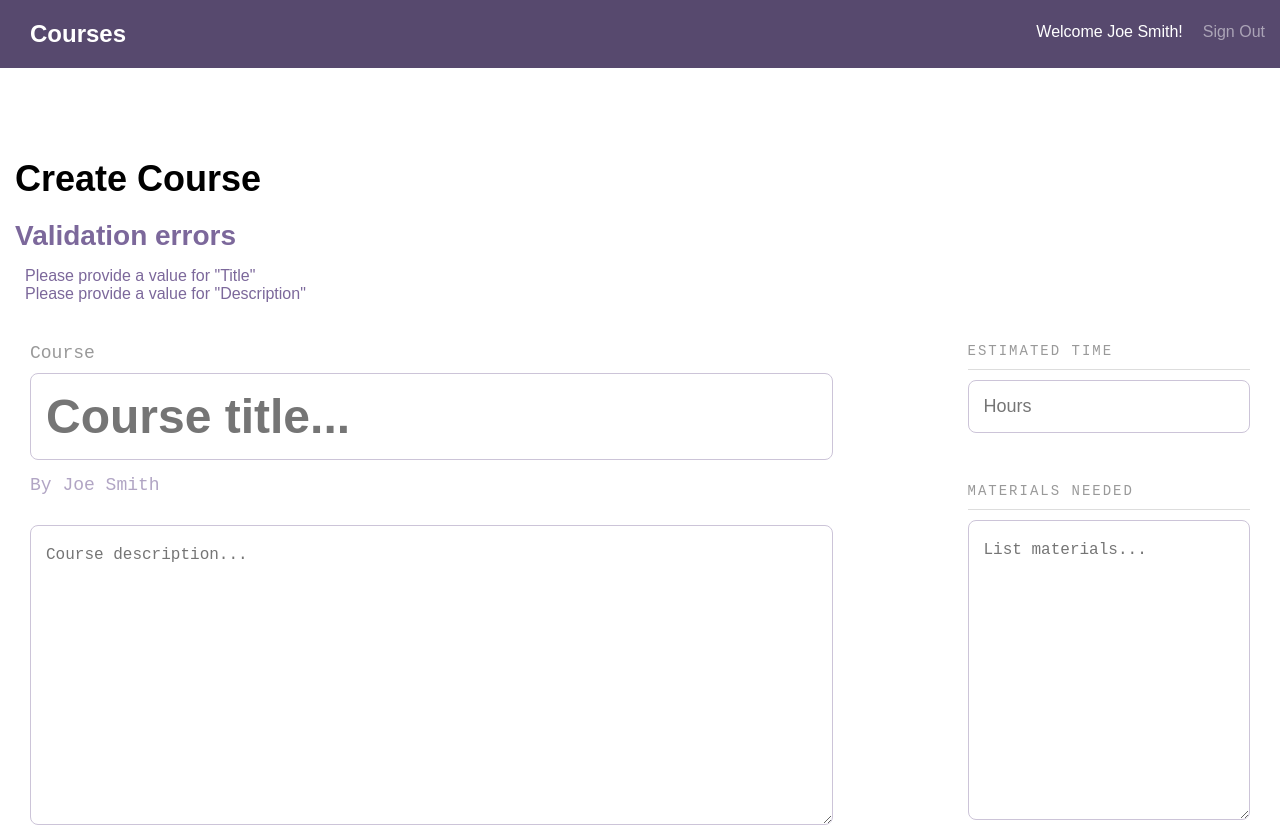
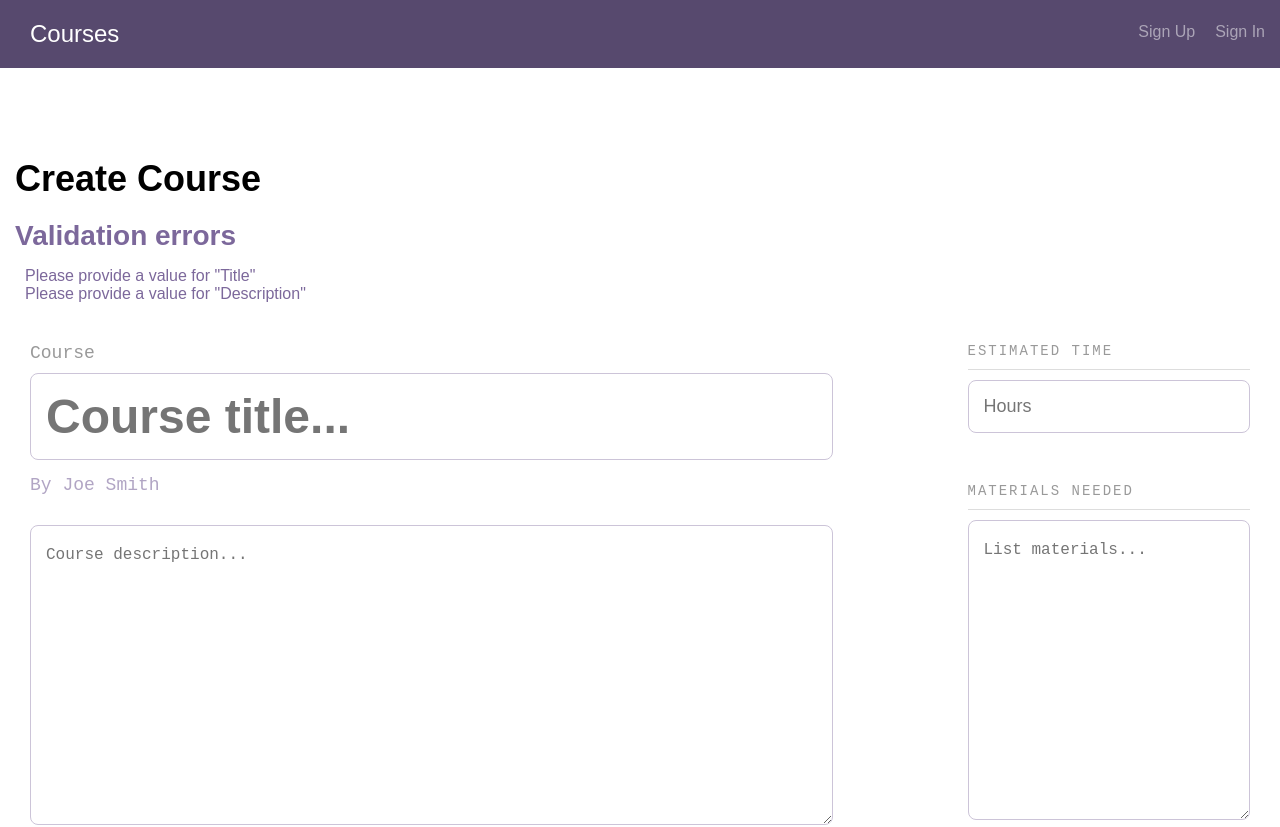
Before and after one commit to mk0b/full-stack-react-rest-api-project-10, a React (Create React App) app in the folder client/: page /courses/create in a window 1280 px wide. Shown: the top 827 px of the page. Built offline with nearby package versions, Linux system fonts and the light colour scheme.

Commit message:
Working on Auth in Header

```diff
--- a/client/src/components/Context.js
+++ b/client/src/components/Context.js
@@ -6,13 +6,19 @@ const Context = React.createContext();
 
 export class Provider extends Component {
 
+    state = {
+        authenticatedUser: null
+    };
+
     constructor() {
         super();
         this.data = new Data();
     }
 
     render() {
+        const { authenticatedUser } = this.state;
         const value = {
+            authenticatedUser,
             data: this.data,
             actions: {
                 signIn: this.signIn
--- a/client/src/components/Header.js
+++ b/client/src/components/Header.js
@@ -1,32 +1,48 @@
-//stateless functional component
+//chose to make this a pure component modeling after the React Auth course
 import React, { Fragment } from 'react';
+import { NavLink } from 'react-router-dom';
 
 //TODO: Displays the top menu bar for the application and
 //includes buttons for signing in and signing up (if there's
 //not an authenticated user) or the user's first and last name
 //and a button for signing out (if there's an authenticated user).
 
-//TODO: Make everything in here a NavLink make Courses clickable back to /
 //TODO: Use custom highlight and make the word color a different color when highlighted.
 //TODO: Make a wand icon to go next to courses or to use in other places in the site. Favicon?!
 
 //TODO: Add the needed if statement!!
 
-const Header = () => (
+//original course logo: <h1 className="header--logo">Courses</h1>
+
+class Header extends React.PureComponent {
+
+    render () {
+        const { context } = this.props;
+        const authUser = context.authenticatedUser;
+        return (
             <Fragment>
                 <div className="header">
                     <div className="bounds">
-            <h1 className="header--logo">Courses</h1>
+                    <NavLink className="header--logo" to="/">Courses</NavLink>
                     <nav>
-                <span>Welcome Joe Smith!</span>
-                <a className="signout" href="/signout">
-                Sign Out
-                </a>
+                        {authUser ? (
+                            <Fragment>
+                                <span>Welcome, {authUser.name}! </span>
+                                <NavLink className="signout" to="/signout"></NavLink>
+                            </Fragment>
+                        ) : (
+                            <Fragment>
+                                <NavLink className="signup" to="/signup">Sign Up</NavLink>
+                                <NavLink className="signin" to="/signin">Sign In</NavLink>
+                            </Fragment>
+                        )}
                     </nav>
                     </div>
                 </div>
                 <hr />
             </Fragment>
         );
+    }
+}
 
 export default Header;
```
Lines whose indentation alone changed are shown as unchanged.
